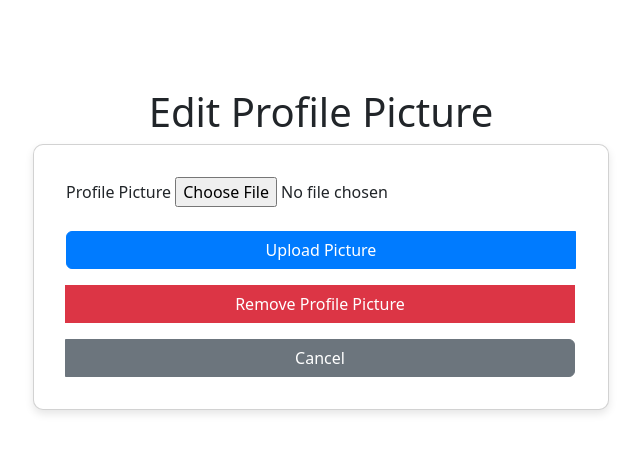
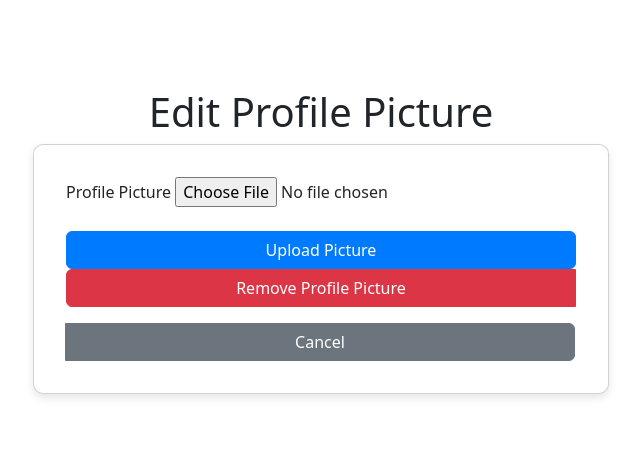
Before and after one commit to DeclanB1/Agile-Web-Development, a Flask app: page /edit_profile_picture in a window 1280 px wide. Shown: the part 78-531 px from the top of the page, without its empty margins (319-959 px from the left). Run offline with Flask 3, Linux system fonts and the light colour scheme; the visitor is signed in with stand-in values (Sample User, id 1); some libraries are stand-ins or nearby versions.

Commit message:
debug #2: adjusted the edit_profile_picture.html to properly nest the forms, which finally enables deletion of profile picture

```diff
--- a/src/app.py
+++ b/src/app.py
@@ -364,13 +364,17 @@ def remove_profile_picture():
         user = User.query.filter_by(username=username).first()
 
         if user:
+            # Delete the old profile picture if it's not the default picture
             if user.profile_picture != 'images/default-profile-pic.png':
                 old_picture_path = os.path.join(app.config['UPLOAD_FOLDER'], os.path.basename(user.profile_picture))
                 if os.path.exists(old_picture_path):
                     os.remove(old_picture_path)
+
+            # Set the profile picture to the default picture
             user.profile_picture = 'images/default-profile-pic.png'
             db.session.commit()
             flash('Profile picture has been removed.', 'success')
+
         return redirect(url_for('profile'))
     else:
         flash('Failed to remove profile picture.', 'error')
--- a/src/templates/edit_profile_picture.html
+++ b/src/templates/edit_profile_picture.html
@@ -53,10 +53,12 @@
                     </div>
                     <div class="btn-group">
                         {{ form.submit(class="btn btn-primary") }}
-                        <form method="POST" action="{{ url_for('remove_profile_picture') }}">
-                            {{ remove_form.hidden_tag() }}
-                            <button type="submit" class="btn btn-danger" onclick="return confirm('Are you sure you want to remove your profile picture?');">Remove Profile Picture</button>
-                        </form>
+                    </div>
+                </form>
+                <form method="POST" action="{{ url_for('remove_profile_picture') }}">
+                    {{ remove_form.hidden_tag() }}
+                    <div class="btn-group">
+                        <button type="submit" class="btn btn-danger" onclick="return confirm('Are you sure you want to remove your profile picture?');">Remove Profile Picture</button>
                         <a href="{{ url_for('profile') }}" class="btn btn-secondary">Cancel</a>
                     </div>
                 </form>
```
Also changed, not shown: src/static/profile-pictures/mattcw9090_1716008613.png (renamed from src/static/profile-pictures/mattcw9090_1716008040.png), 1 other file.
